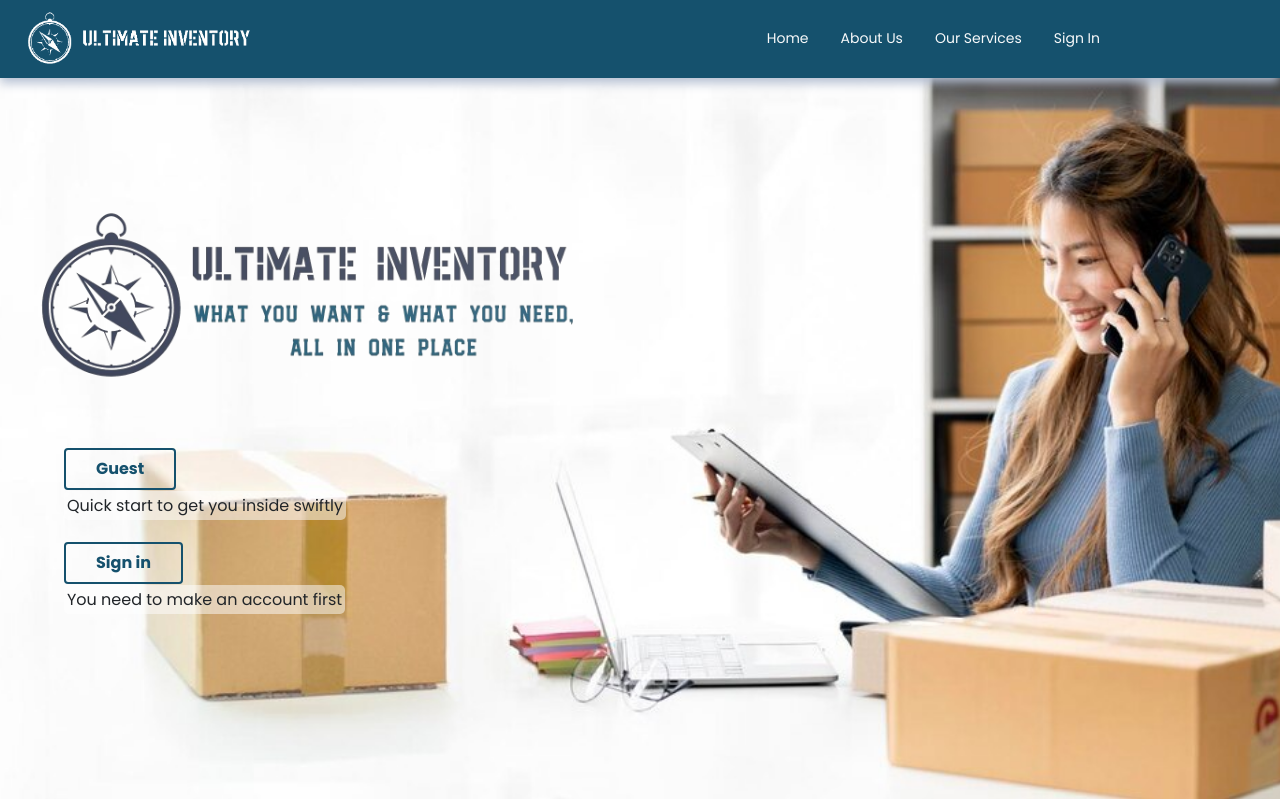
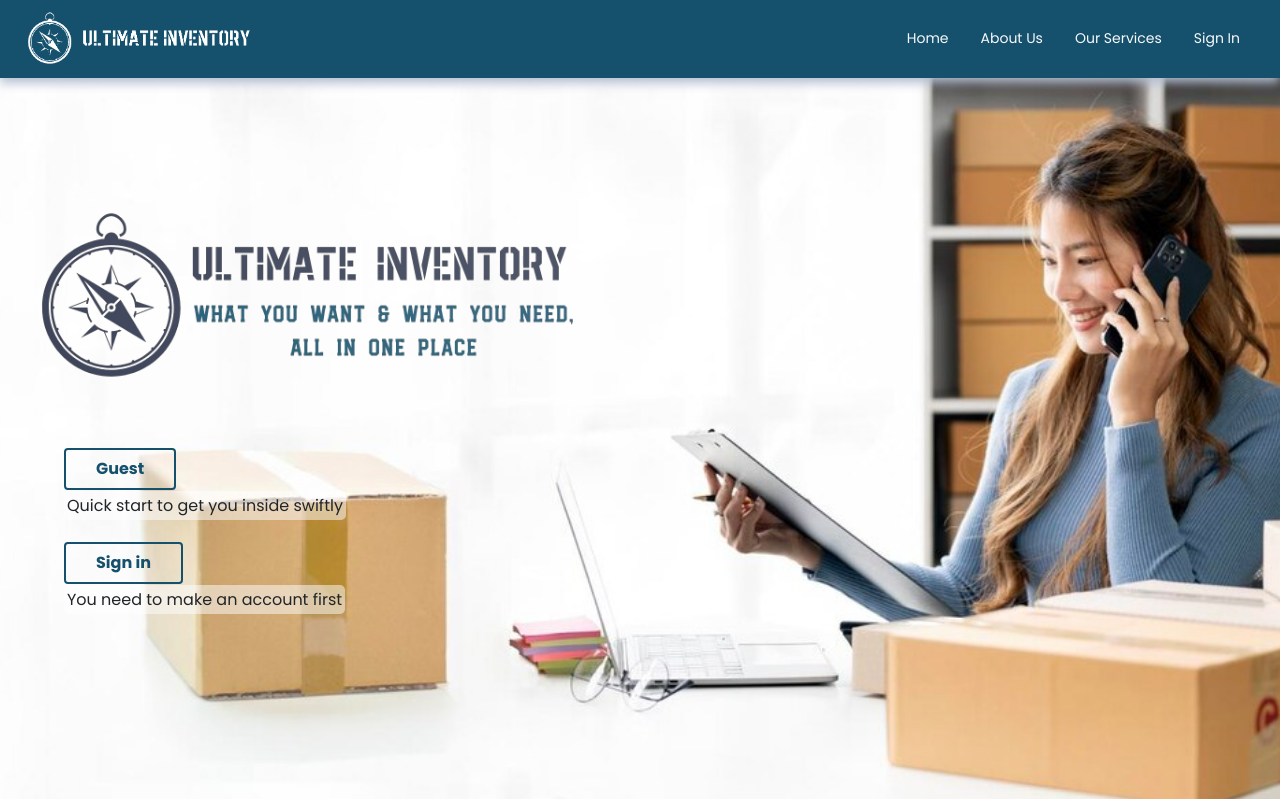
Before and after one commit to OsamaTbaileh/UltimateInventory, a Flask app: page / in a window 1280 px wide. Shown: the top 799 px of the page. Run offline with Flask 3, Linux system fonts and the light colour scheme.

Commit message:
style: Fix the wisth of the navbar

```diff
--- a/static/css/header.css
+++ b/static/css/header.css
@@ -47,6 +47,10 @@ a.navbar-brand {
     font-size: 14px;
 }
 
+.navbar .container {
+    max-width: 100%;
+}
+
 #user-img {
     max-width: 40px;
     max-height: 40px;
```
